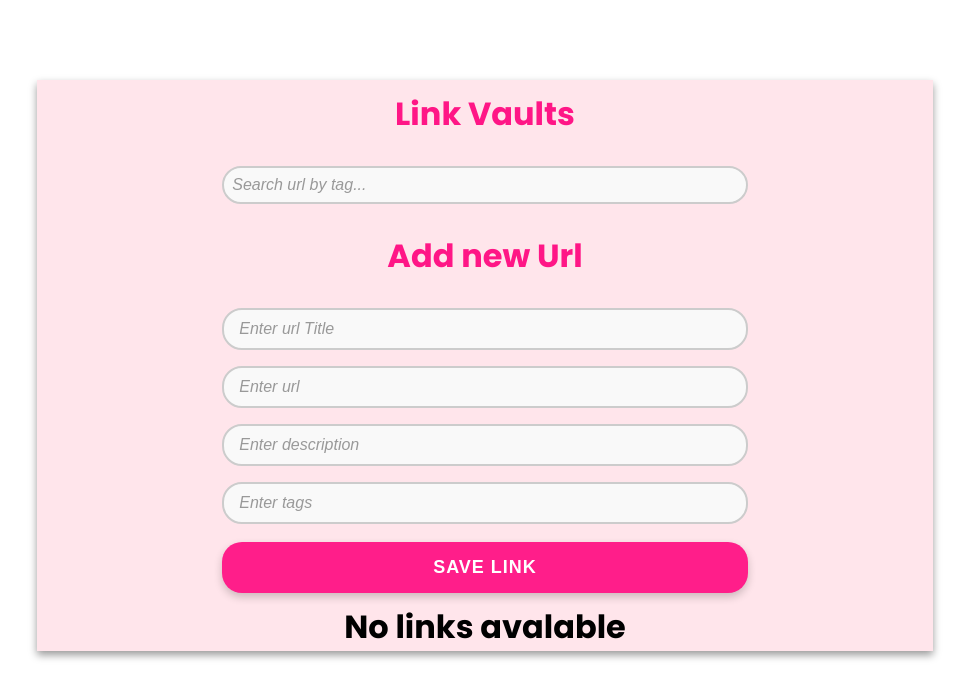
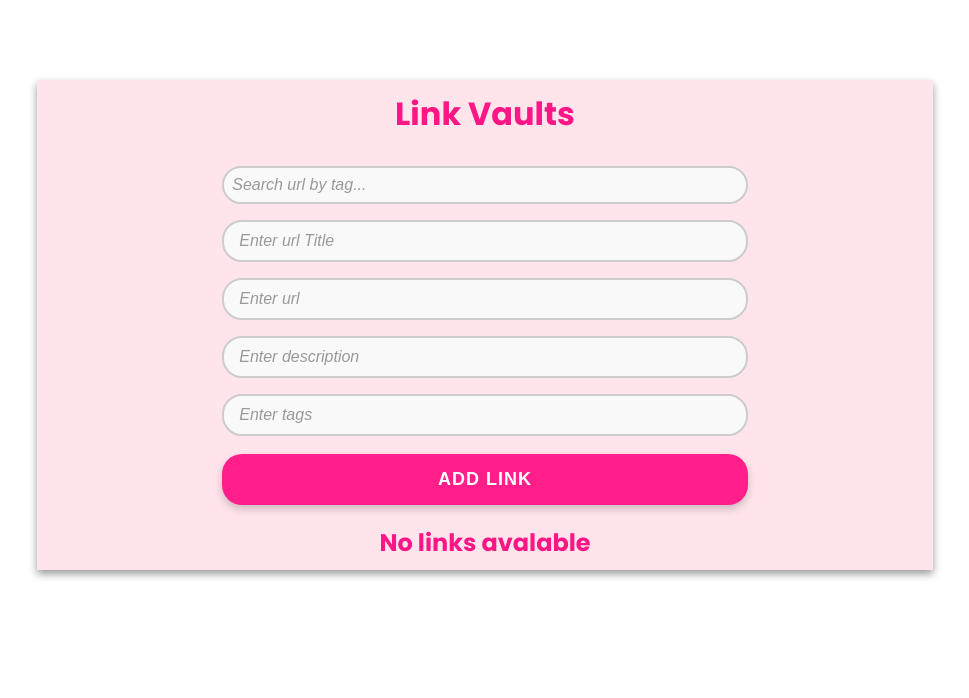
Before and after one commit to PLThabangR/Vault-app, a React (Vite) app: page / in a window 1280 px wide. Shown: the top 698 px of the page, without its empty margins (155-1124 px from the left). Built offline with nearby package versions, Linux system fonts and the light colour scheme.

Commit message:
fixing card headers

```diff
--- a/src/pages/AddLinkPage/CreateLink.tsx
+++ b/src/pages/AddLinkPage/CreateLink.tsx
@@ -201,7 +201,6 @@ const DisplaySearchCard = () =>{
         {/*submit form  */}
   <form onSubmit={handleSubmit}>
     {/* input fields */}
-     <h1 className='heading'>Add new Url</h1>
      <div>
         <input type="text" value={title} onChange={(e)=>handleTitleChange(e)} placeholder='Enter url Title'/>
     </div>
@@ -216,7 +215,7 @@ const DisplaySearchCard = () =>{
         <input type="text" value={tags} onChange={(e)=> handleTagsChange(e)} placeholder='Enter tags'/>
     </div>
 
-    <button type="submit" value="Submit">Save link</button>
+    <button type="submit" value="Submit">Add link</button>
   </form>
 
 
@@ -226,7 +225,7 @@ const DisplaySearchCard = () =>{
     <div>
 
       {/* Display userlinks */}
-      {userlinks.length>0?(<h1>Links avalable</h1>):(<h1>No links avalable</h1>)}
+      {userlinks.length>0?(<h2 className='heading-sub'>Links avalable</h2>):(<h2 className='heading-sub'>No links avalable</h2>)}
 
 <div className="card-container">
   {
--- a/src/pages/AddLinkPage/createLink.css
+++ b/src/pages/AddLinkPage/createLink.css
@@ -57,6 +57,16 @@ button{
   margin:10px;
 }
 
+.heading-sub{
+   text-align: center;
+
+    font-size: 10px
+
+    margin:10px;
+    padding:10px;
+    color:rgb(255, 22, 134);
+}
+
 button:hover {
     background-color:  #521384;; /* Darker green on hover */
   box-shadow: 0 6px 12px rgba(0, 0, 0, 0.3); /* Larger shadow on hover */
--- a/src/pages/HomePage/home.css
+++ b/src/pages/HomePage/home.css
@@ -1,10 +1,10 @@
 .heading{
      text-align: center;
+    font-size: 15px
 
-    font-size: 15px
-    font-family:sans-serif;
     margin:10px;
     padding:10px;
+
     color:rgb(255, 22, 134);
 }
 
```
